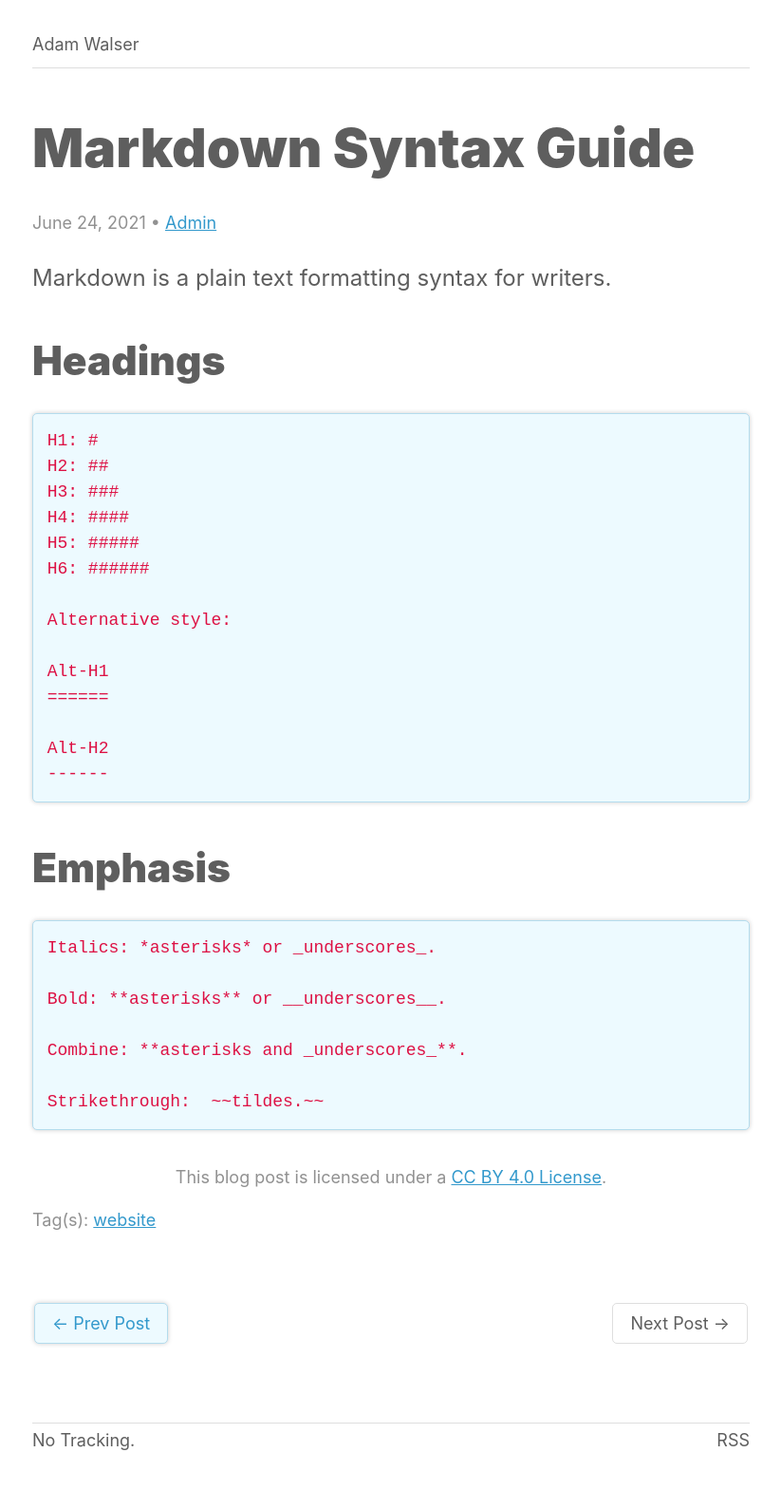
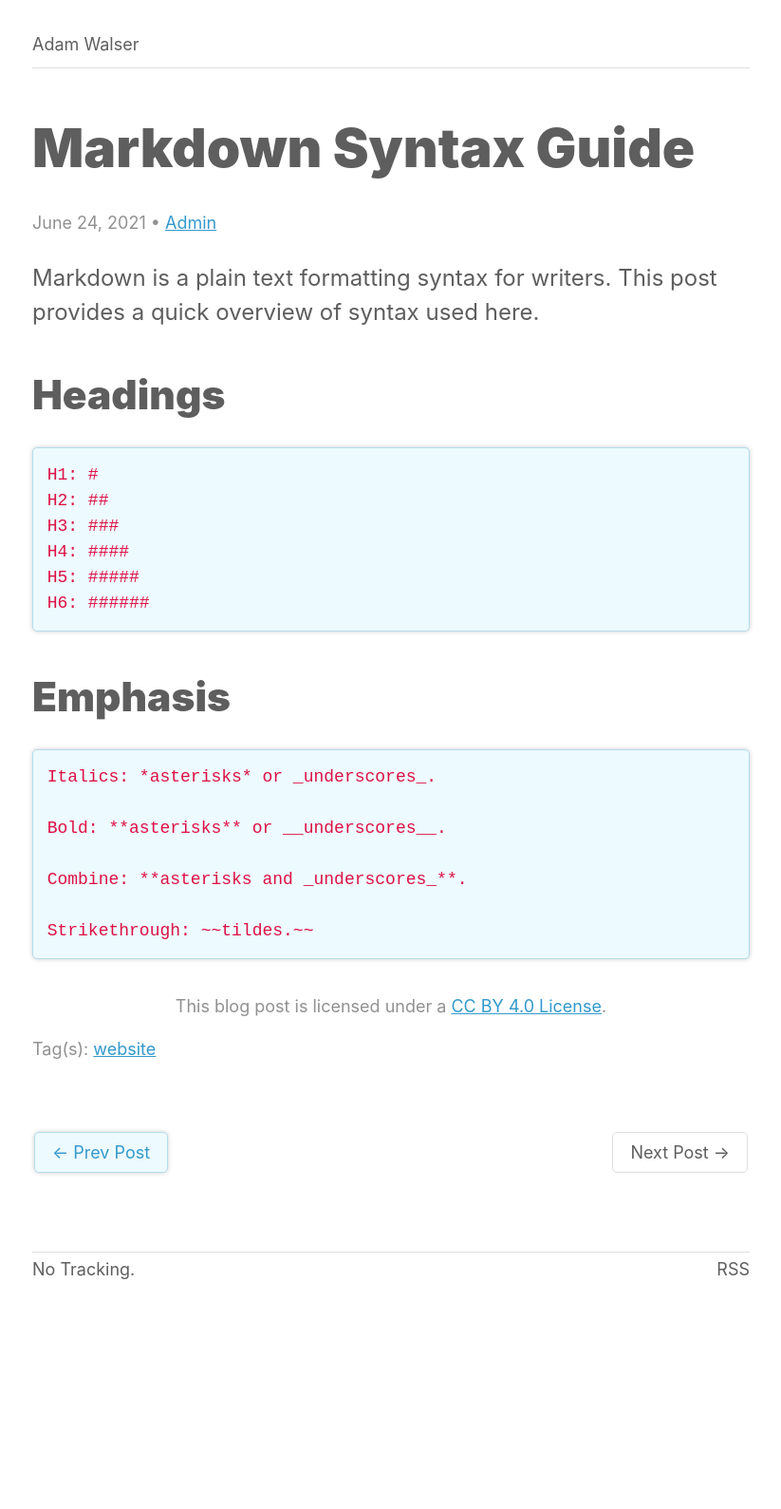
Before and after one commit to ajpwalser/ajpwalser.github.io, a Jekyll site: the page built from _posts/2021-06-24-markdown-syntax-guide.md, in a window 1280 px wide. Shown: the whole page at 95% size, without its empty margins (228-1051 px from the left). Built offline with Jekyll 4.4.1, drawn with Linux system fonts in a browser that asks for light colours; some web fonts are replaced; after the commit the page ends 1409 px from its top, so only the background shows below that.

Commit message:
Update 2021-06-24-markdown-syntax-guide.md

````diff
--- a/_posts/2021-06-24-markdown-syntax-guide.md
+++ b/_posts/2021-06-24-markdown-syntax-guide.md
@@ -6,7 +6,7 @@ tags: website
 date: 2021-06-24
 ---
 
-Markdown is a plain text formatting syntax for writers.<!--more-->
+Markdown is a plain text formatting syntax for writers. This post provides a quick overview of syntax used here.<!--more-->
 
 ### Headings
 
@@ -17,14 +17,6 @@ H3: ###
 H4: ####
 H5: #####
 H6: ######
-
-Alternative style:
-
-Alt-H1
-======
-
-Alt-H2
-------
 ```
 
 ### Emphasis
@@ -36,5 +28,5 @@ Bold: **asterisks** or __underscores__.
 
 Combine: **asterisks and _underscores_**.
 
-Strikethrough:  ~~tildes.~~
+Strikethrough: ~~tildes.~~
 ```
````
